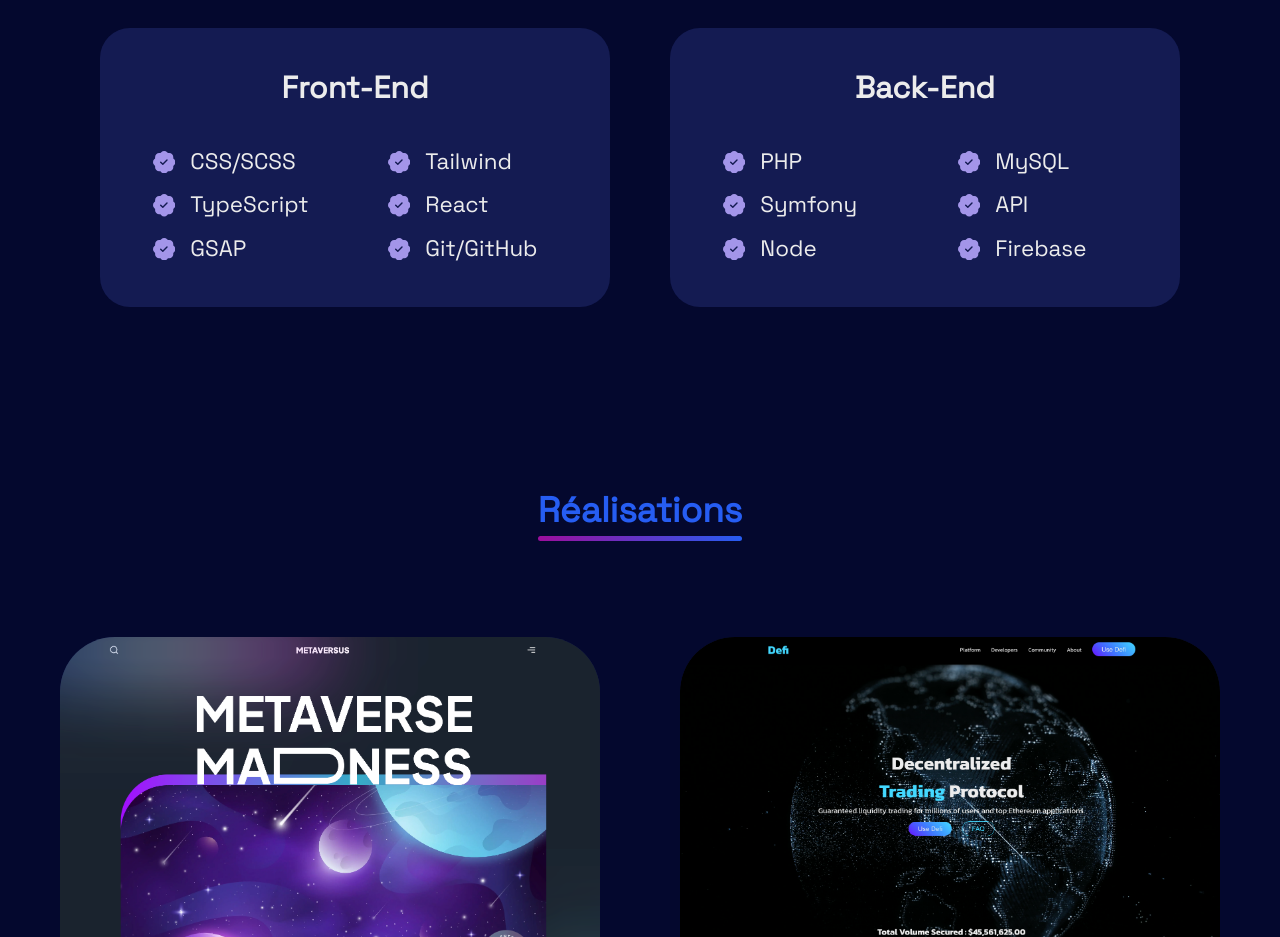
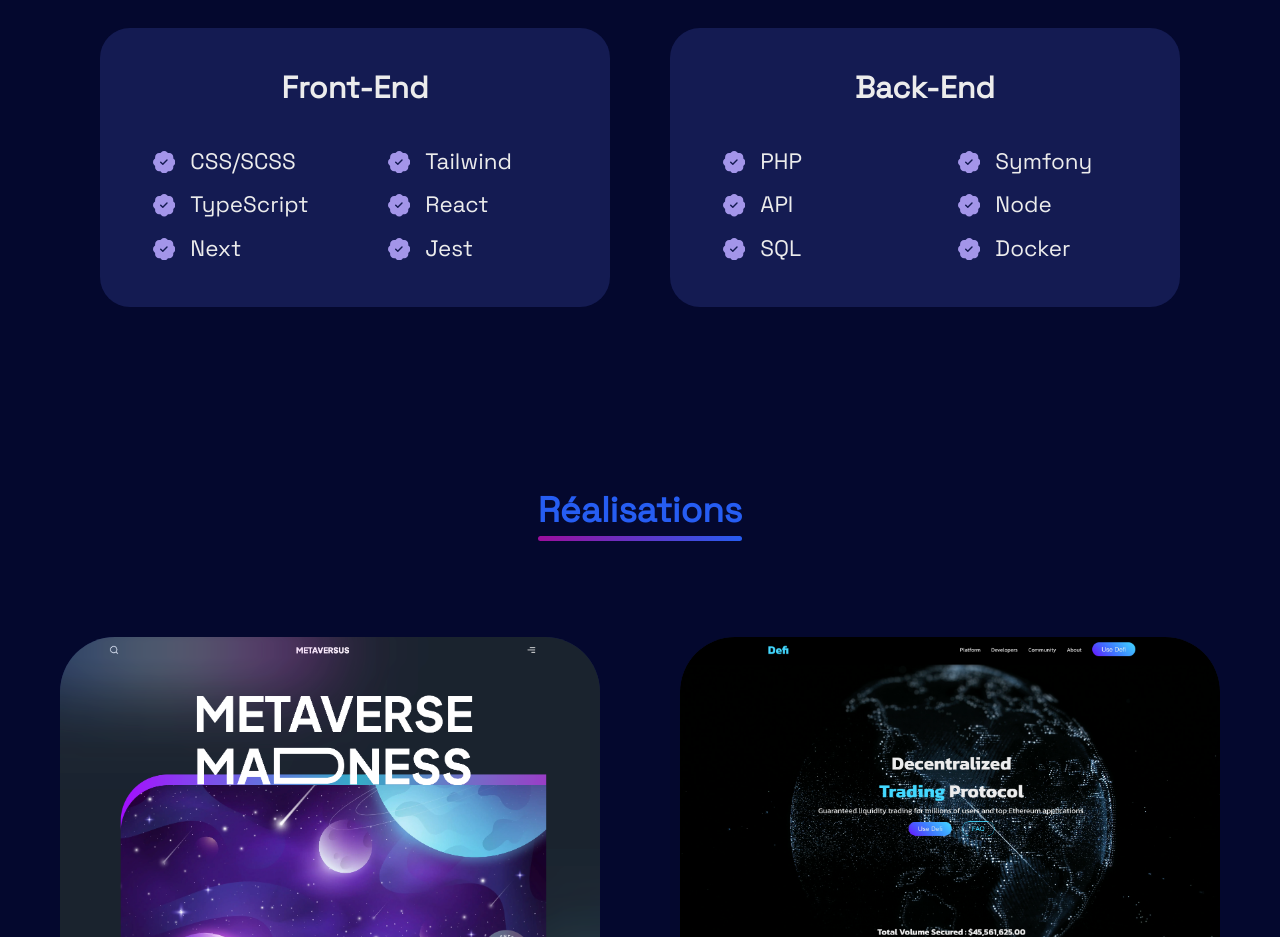
Before and after one commit to mena0018/Portfolio, a React (Create React App) app: page / in a window 1280 px wide. Shown: the part 1620-2557 px from the top of the page. Built offline with nearby package versions, Linux system fonts and the light colour scheme.

Commit message:
Mise à jour des compétences techniques

```diff
--- a/src/constants/skills.ts
+++ b/src/constants/skills.ts
@@ -1,38 +1,24 @@
-import { SkillType } from "../types/skill";
+import { SkillType } from '../types/skill';
 
 export const dataSkills: Record<string, SkillType[]> = {
   FR: [
     {
-      name: "Front-End",
-      stacks: [
-        "CSS/SCSS",
-        "Tailwind",
-        "TypeScript",
-        "React",
-        "GSAP",
-        "Git/GitHub",
-      ],
+      name: 'Front-End',
+      stacks: ['CSS/SCSS', 'Tailwind', 'TypeScript', 'React', 'Next', 'Jest'],
     },
     {
-      name: "Back-End",
-      stacks: ["PHP", "MySQL", "Symfony", "API", "Node", "Firebase"],
+      name: 'Back-End',
+      stacks: ['PHP', 'Symfony', 'API', 'Node', 'SQL', 'Docker'],
     },
   ],
   EN: [
     {
-      name: "Front-End",
-      stacks: [
-        "CSS/SCSS",
-        "Tailwind",
-        "TypeScript",
-        "React",
-        "GSAP",
-        "Git/GitHub",
-      ],
+      name: 'Front-End',
+      stacks: ['CSS/SCSS', 'Tailwind', 'TypeScript', 'React', 'Next', 'Jest'],
     },
     {
-      name: "Back-End",
-      stacks: ["PHP", "MySQL", "Symfony", "API", "Node", "Firebase"],
+      name: 'Back-End',
+      stacks: ['PHP', 'Symfony', 'API', 'Node', 'SQL', 'Docker'],
     },
   ],
 };
```
